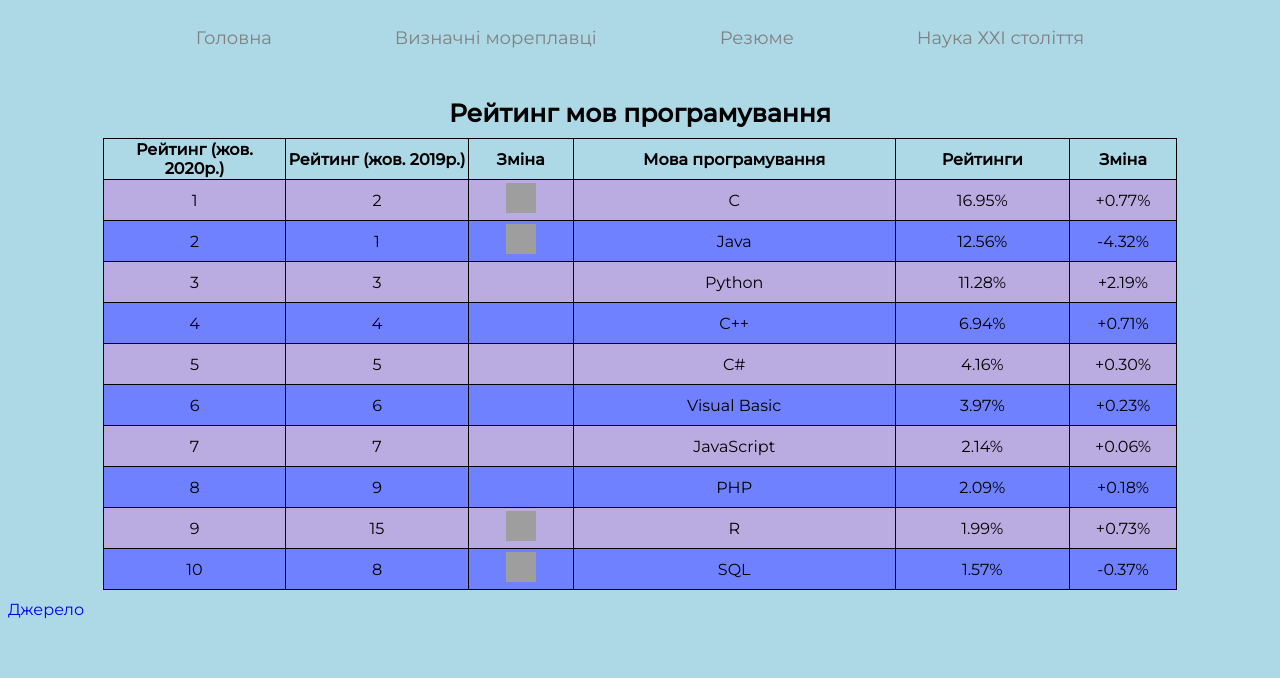
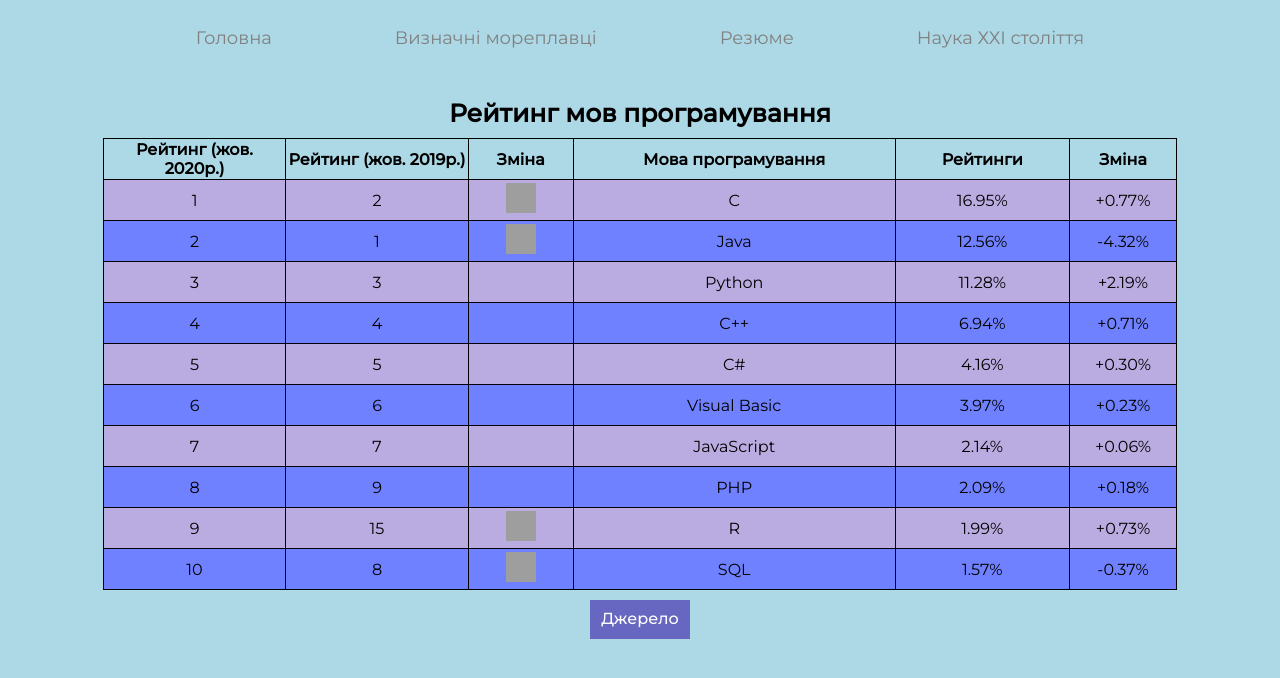
Before and after one commit to LeshchenkoOleh/LeshchenkoOleh.github.io, a plain HTML site: page HTML/Рейтинг мов програмування.html in a window 1280 px wide. Drawn offline with Linux system fonts and the light colour scheme; grey boxes are pictures that could not be loaded.

Commit message:
Add files via upload

```diff
--- a/CSS/style.css
+++ b/CSS/style.css
@@ -134,6 +134,18 @@ h1{
 	margin-top: 17px;
 
 }
+.butt{
+	background-color: #6767c2;
+	height: 30px;
+	text-align: center;
+	padding-top: 9px;
+	width: 100px;
+	margin: auto;
+}
 .but_div{
 	text-decoration: none;
-	}
+}
+.but_div:link, .but_div:visited{
+	color: white;
+	font-weight: 500;
+}
```
